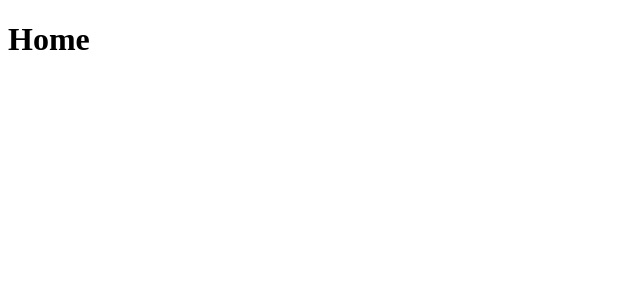
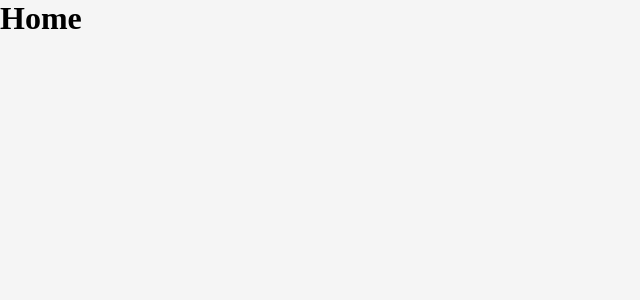
Before and after one commit to thejoaov/teste-front-cubos, a React (Vite) app: page / in a window 1280 px wide. Shown: the top 300 px of the page, without its empty margins (0-640 px from the left). Built offline with nearby package versions, Linux system fonts and the light colour scheme.

Commit message:
feat: added root css to reset default html properties

```diff
--- /dev/null
+++ b/src/index.css
@@ -0,0 +1,13 @@
+#root{
+    background-color: #f5f5f5;
+    height: 100vh;
+    width: 100vw;
+    padding: 0;
+    margin: 0;
+}
+
+* {
+    box-sizing: border-box;
+    margin: 0;
+    padding: 0;
+}
--- a/src/main.tsx
+++ b/src/main.tsx
@@ -1,3 +1,4 @@
+import './index.css';
 import React from 'react';
 import ReactDOM from 'react-dom/client';
 import App from './router/routes';
```
